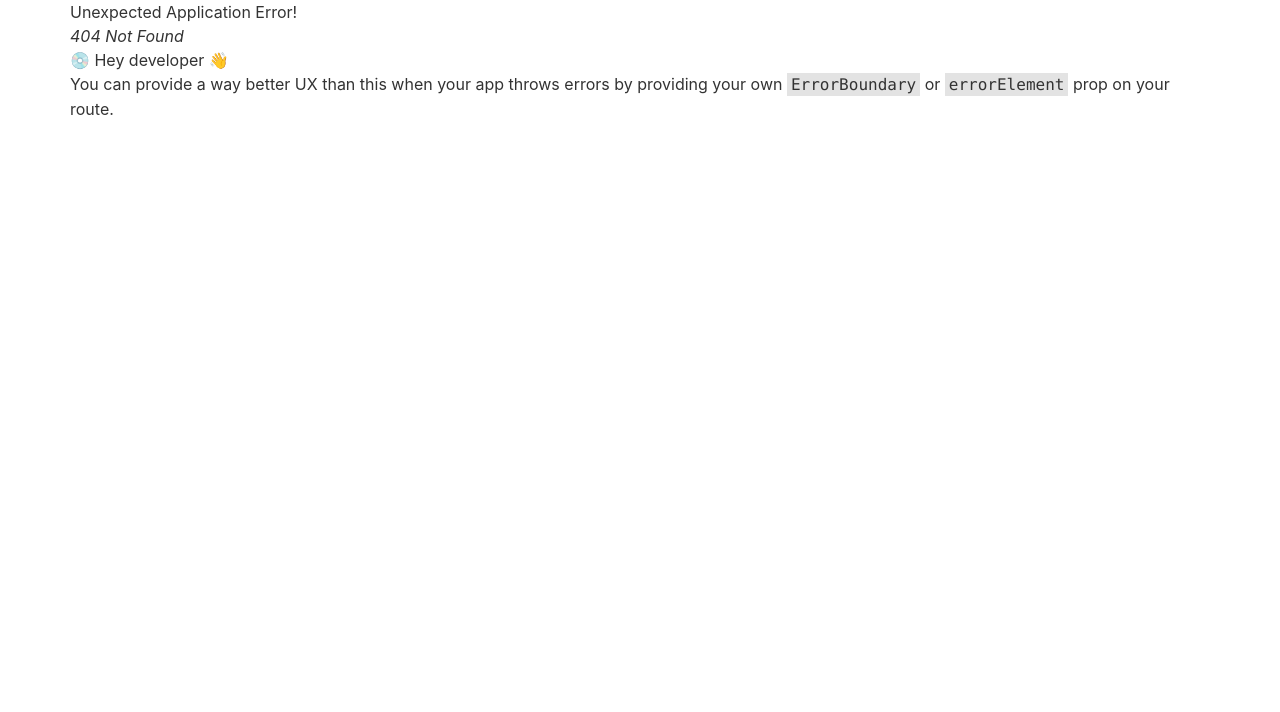
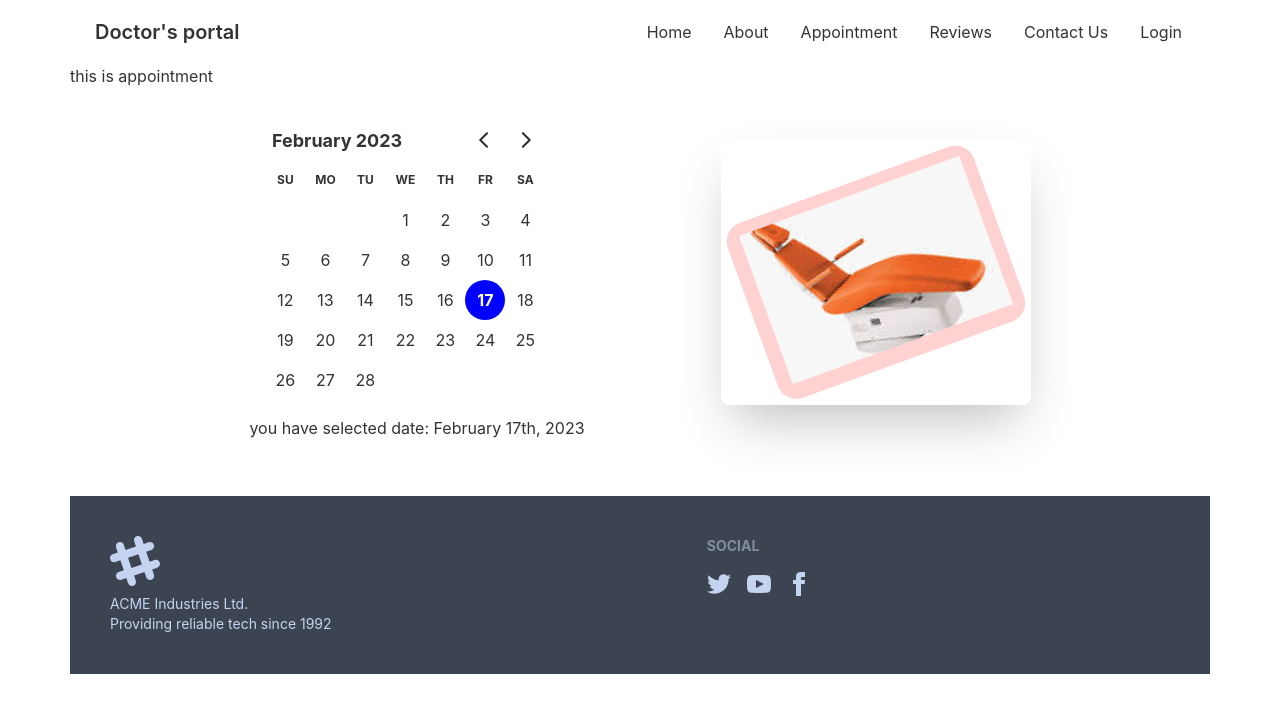
Before and after one commit to alaminarman130205/doctors-portal-client-site, a React (Create React App) app: page /appointment in a window 1280 px wide. Before the commit this address had no page. Shown: the top 712 px of the page. Built offline with nearby package versions, Linux system fonts and the light colour scheme.

Commit message:
day picker dependencies installed

```diff
--- a/package.json
+++ b/package.json
@@ -7,7 +7,9 @@
     "@testing-library/react": "^13.4.0",
     "@testing-library/user-event": "^13.5.0",
     "daisyui": "^2.50.1",
+    "date-fns": "^2.29.3",
     "react": "^18.2.0",
+    "react-day-picker": "^8.6.0",
     "react-dom": "^18.2.0",
     "react-router-dom": "^6.8.1",
     "react-scripts": "5.0.1",
--- /dev/null
+++ b/src/Pages/Appointment/Appointment/Appointment.js
@@ -0,0 +1,13 @@
+import React from "react";
+import AppointmentBanner from "../AppointmentBanner/AppointmentBanner";
+
+const Appointment = () => {
+  return (
+    <div>
+      <h1>this is appointment</h1>
+      <AppointmentBanner></AppointmentBanner>
+    </div>
+  );
+};
+
+export default Appointment;
--- /dev/null
+++ b/src/Pages/Appointment/AppointmentBanner/AppointmentBanner.js
@@ -0,0 +1,29 @@
+import React, { useState } from "react";
+import chair from "../../../assets/images/chair.png";
+import { DayPicker } from "react-day-picker";
+import { format } from "date-fns";
+
+const AppointmentBanner = () => {
+  const [selectedDate, setSelectedDate] = useState(new Date());
+  return (
+    <div className="hero">
+      <div className="hero-content flex-col lg:flex-row-reverse">
+        <img
+          src={chair}
+          className="max-w-sm rounded-lg shadow-2xl ml-10"
+          alt="chair"
+        />
+        <div className="mr-20">
+          <DayPicker
+            mode="single"
+            selected={selectedDate}
+            onSelect={setSelectedDate}
+          ></DayPicker>
+          <p>you have selected date: {format(selectedDate, "PPP")}</p>
+        </div>
+      </div>
+    </div>
+  );
+};
+
+export default AppointmentBanner;
--- a/src/Pages/Shared/Navbar/Navbar.js
+++ b/src/Pages/Shared/Navbar/Navbar.js
@@ -11,7 +11,7 @@ const Navbar = () => {
         <Link to="/">About</Link>
       </li>
       <li>
-        <Link to="/">Appointment</Link>
+        <Link to="/appointment">Appointment</Link>
       </li>
       <li>
         <Link to="/login">Reviews</Link>
--- a/src/Routes/Routes/Routes.js
+++ b/src/Routes/Routes/Routes.js
@@ -1,5 +1,6 @@
 import { createBrowserRouter } from "react-router-dom";
 import Main from "../../Layout/Main";
+import Appointment from "../../Pages/Appointment/Appointment/Appointment";
 import Home from "../../Pages/Home/Home/Home";
 import Login from "../../Pages/Login/Login";
 
@@ -16,6 +17,10 @@ export const router = createBrowserRouter([
         path: "/login",
         element: <Login></Login>,
       },
+      {
+        path: "/appointment",
+        element: <Appointment></Appointment>,
+      },
     ],
   },
 ]);
```
Also changed, not shown: src/index.js (+7 -6 lines), src/assets/images/chair.png, 1 other file (tests, documents, lock files or other folders).
